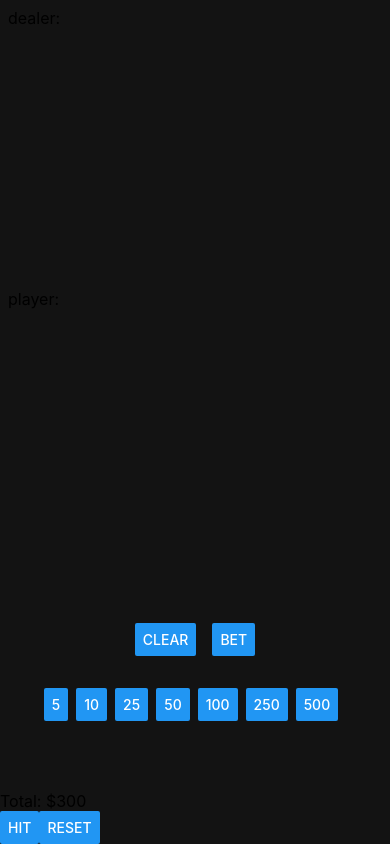
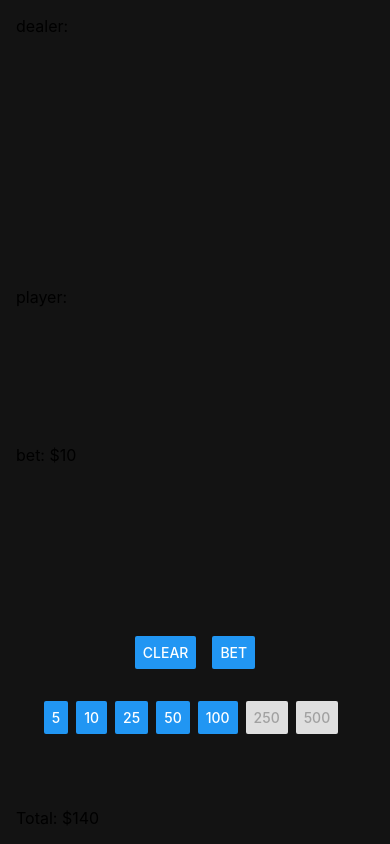
Before and after one commit to mswieboda/black-jack, a React Native app: screen / in a window 390 px wide. Both pictures are taken after a click on the button "10". Built offline with nearby package versions, Linux system fonts and the light colour scheme.

Commit message:
hooks up bet UI

```diff
--- a/app/components/black-jack.tsx
+++ b/app/components/black-jack.tsx
@@ -13,6 +13,8 @@ import { Hand, Shoot } from 'lib/cards'
 import HandView from './hand-view'
 
 const isDarkMode = true // Appearance.getColorScheme() === 'dark'
+const INITIAL_TOTAL = 150
+const TESTING = false
 
 @observer
 export default class BlackJack extends Component {
@@ -32,6 +34,12 @@ export default class BlackJack extends Component {
 
   @observable
   dealerHand: Hand = new Hand()
+
+  @observable
+  total: number = INITIAL_TOTAL
+
+  @observable
+  bet: number | null = null
 
   componentDidMount() {
     InteractionManager.runAfterInteractions(this.afterInteractionSetup)
@@ -62,6 +70,18 @@ export default class BlackJack extends Component {
     this.dealerHand.add(this.shoot.remove())
   }
 
+  @action.bound
+  onAddBet = (bet: number) => {
+    this.bet += bet
+    this.total -= bet
+  }
+
+  @action.bound
+  onClearBet = () => {
+    this.total += this.bet
+    this.bet = null
+  }
+
   render() {
     return (
       <View style={this.styles.container}>
@@ -72,15 +92,23 @@ export default class BlackJack extends Component {
           <View style={this.styles.section}>
             <HandView label="player" hand={this.playerHand} />
           </View>
-          <View style={this.styles.section}>{/* Bet */}</View>
-          <Actions hand={this.playerHand} />
           <View style={this.styles.section}>
-            <Chips canBet={!this.playerHand.hasCards} total={300} />
+            {!_.isNil(this.bet) && <Bet bet={this.bet} />}
           </View>
-          <View style={this.styles.testRow}>
-            <Button onPress={this.onPressHit} title="Hit" />
-            <Button onPress={this.onPressHit} title="Reset" />
+          <Actions hand={this.playerHand} onClearBet={this.onClearBet} />
+          <View style={this.styles.section}>
+            <Chips
+              canBet={!this.playerHand.hasCards}
+              total={this.total}
+              onAddBet={this.onAddBet}
+            />
           </View>
+          {TESTING && (
+            <View style={this.styles.testRow}>
+              <Button onPress={this.onPressHit} title="Hit" />
+              <Button onPress={this.clearHands} title="Reset" />
+            </View>
+          )}
         </View>
       </View>
     )
@@ -92,6 +120,7 @@ export default class BlackJack extends Component {
       container: {
         flex: 1,
         backgroundColor: isDarkMode ? '#131313' : '#f0f0f0',
+        margin: 16,
       },
       section: {
         flex: 1,
@@ -109,6 +138,7 @@ export default class BlackJack extends Component {
 
 interface ActionsProps {
   hand: Hand
+  onClearBet: () => void
 }
 
 @observer
@@ -121,7 +151,7 @@ class Actions extends Component<ActionsProps> {
   renderPreBet() {
     return (
       <>
-        <Button onPress={_.noop} title="Clear" />
+        <Button onPress={this.props.onClearBet} title="Clear" />
         <View style={this.styles.separator} />
         <Button onPress={_.noop} title="Bet" />
       </>
@@ -176,6 +206,7 @@ class Actions extends Component<ActionsProps> {
 interface ChipsProps {
   canBet?: boolean
   total: number
+  onAddBet: (bet: number) => void
 }
 
 const CHIP_DENOMINATIONS = [5, 10, 25, 50, 100, 250, 500]
@@ -187,16 +218,27 @@ class Chips extends Component<ChipsProps> {
     makeObservable(this)
   }
 
+  canBet = (bet: number) => {
+    return this.props.total - bet >= 0
+  }
+
+  onAddBet = (bet: number) => () => this.props.onAddBet(bet)
+
   renderChips() {
     return (
       <View style={this.styles.chipsRow}>
         {CHIP_DENOMINATIONS.map((chip, index) => {
           const useSeparator = index < CHIP_DENOMINATIONS.length + 1
+          const disabled = !this.canBet(chip)
 
           // TODO: search how to add key to blank <></> React component
           return (
             <>
-              <Button onPress={_.noop} title={`${chip}`} />
+              <Button
+                title={`${chip}`}
+                onPress={this.onAddBet(chip)}
+                disabled={disabled}
+              />
               {useSeparator && <View style={this.styles.separator} />}
             </>
           )
@@ -246,3 +288,28 @@ class Chips extends Component<ChipsProps> {
     })
   }
 }
+
+interface BetProps {
+  bet: number
+}
+
+@observer
+class Bet extends Component<BetProps> {
+  constructor(props) {
+    super(props)
+    makeObservable(this)
+  }
+
+  render() {
+    return <Text style={this.styles.label}>bet: ${this.props.bet}</Text>
+  }
+
+  @computed
+  get styles() {
+    return StyleSheet.create({
+      label: {
+        fontSize: 16,
+      },
+    })
+  }
+}
--- a/app/components/hand-view.tsx
+++ b/app/components/hand-view.tsx
@@ -25,7 +25,7 @@ export default class HandView extends Component<Props> {
 
   render() {
     return (
-      <View style={this.styles.container}>
+      <View>
         <Text style={this.styles.label}>{this.label}</Text>
         {!_.isEmpty(this.props.hand.cards) && (
           <View style={this.styles.cards}>
@@ -46,9 +46,6 @@ export default class HandView extends Component<Props> {
   @computed
   get styles() {
     return StyleSheet.create({
-      container: {
-        margin: 8,
-      },
       label: {
         fontSize: 16,
       },
```
